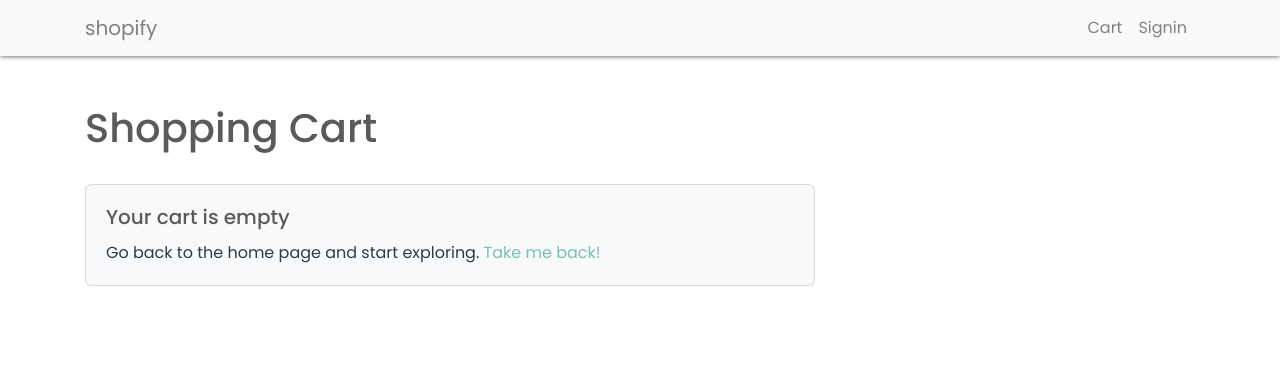
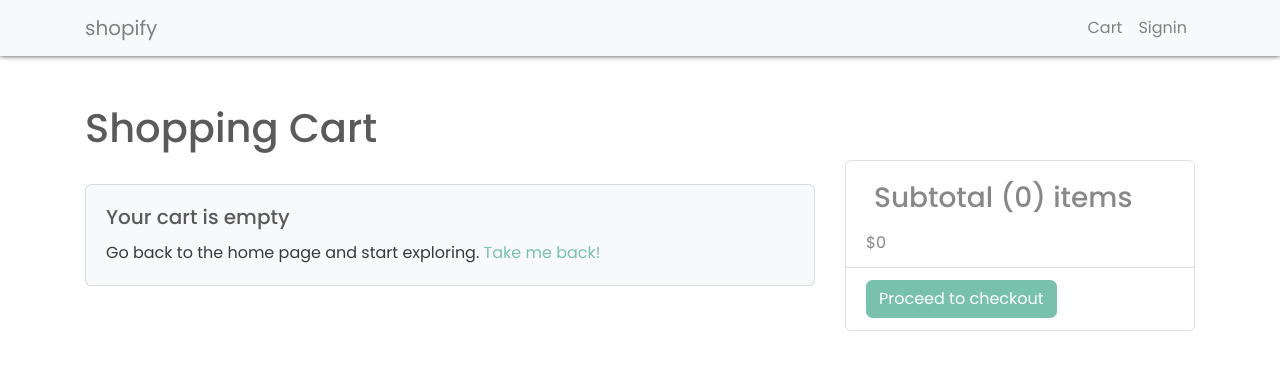
Before and after one commit to karankumarshreds/ReactReduxAdvanced, a React (Create React App) app in the folder client/: page /cart in a window 1280 px wide. Shown: the top 370 px of the page. Built offline with nearby package versions, Linux system fonts and the light colour scheme.

Commit message:
add price to cart

```diff
--- a/client/src/components/ProductCard/ProductCard.js
+++ b/client/src/components/ProductCard/ProductCard.js
@@ -5,7 +5,6 @@ import { cartItemAddAction } from "../../actions/cartActions";
 import { Card, Row, Col } from "react-bootstrap";
 import Modal from "../Extras/Modal/Modal";
 import "./ProductCard.css";
-import { add } from "lodash";
 
 const ProductCard = ({ product }) => {
   const dispatch = useDispatch();
--- a/client/src/screens/CartScreen.js
+++ b/client/src/screens/CartScreen.js
@@ -55,17 +55,11 @@ const CartScreen = (props) => {
           {emptyCartMessage()}
           <ListGroup variant="flush">
             {props?.cartItems?.map((item) => (
-              <React.Fragment>
               <ListGroup.Item key={item.id}>
                 <Row>
                   <Col md={2}>
                     <Link to={`/product/${item.id}`}>
-                        <Image
-                          src={item.image}
-                          fluid
-                          rounded
-                          className="my-2"
-                        />
+                      <Image src={item.image} fluid rounded className="my-2" />
                     </Link>
                   </Col>
                   <Col md={3}>{item.name}</Col>
@@ -97,12 +91,33 @@ const CartScreen = (props) => {
                   </Col>
                 </Row>
               </ListGroup.Item>
-              </React.Fragment>
             ))}
           </ListGroup>
         </Col>
-        <Col md={2}></Col>
-        <Col md={2}></Col>
+        <Col md={4}>
+          <Card>
+            <ListGroup variant="flush">
+              <ListGroup.Item>
+                <h3 className="px-2 py-2">
+                  Subtotal (
+                  {props.cartItems?.reduce(
+                    (acc, el) => acc + Number(el.qty),
+                    0
+                  )}
+                  ) items
+                </h3>
+                $
+                {props.cartItems?.reduce(
+                  (acc, el) => acc + Number(el.price) * Number(el.qty),
+                  0
+                )}
+              </ListGroup.Item>
+              <ListGroup.Item>
+                <Button variant="primary">Proceed to checkout</Button>
+              </ListGroup.Item>
+            </ListGroup>
+          </Card>
+        </Col>
       </Row>
     </Container>
   );
```
Also changed, not shown: 1 other file (tests, documents, lock files or other folders). Lines whose indentation alone changed are shown as unchanged.
